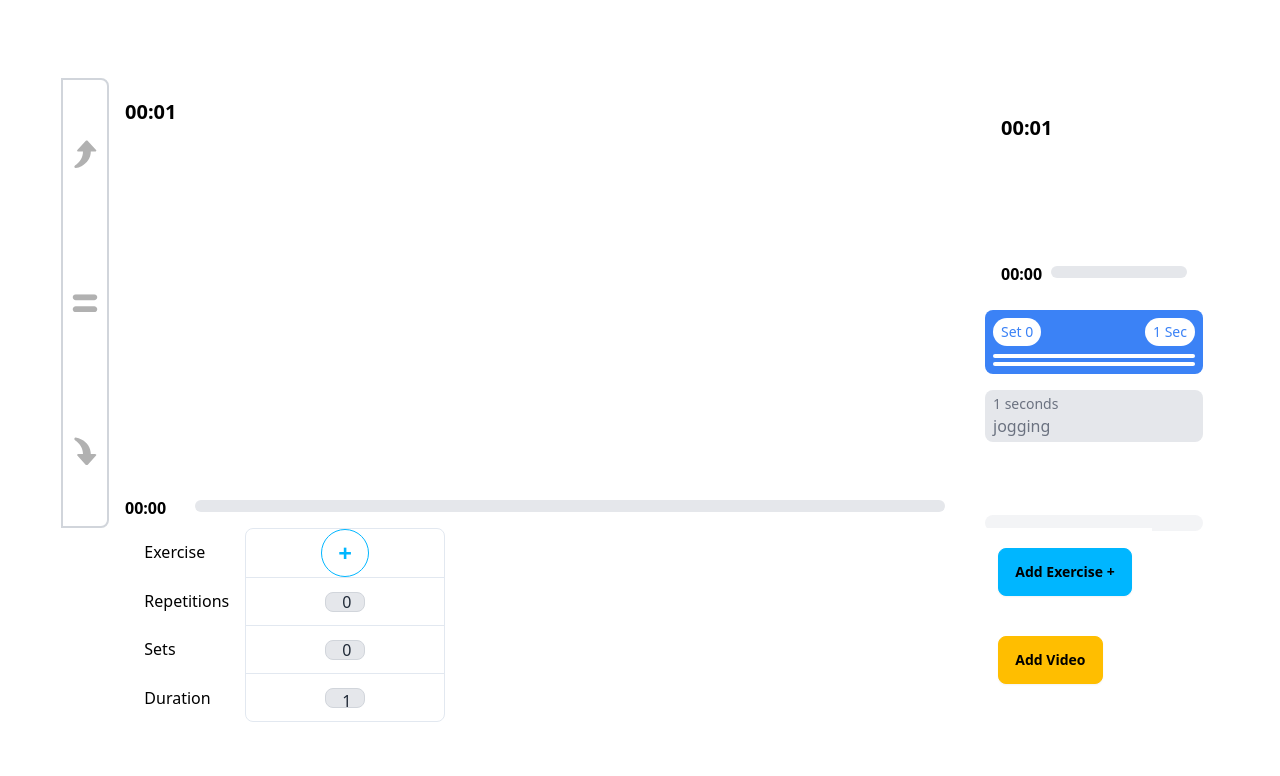
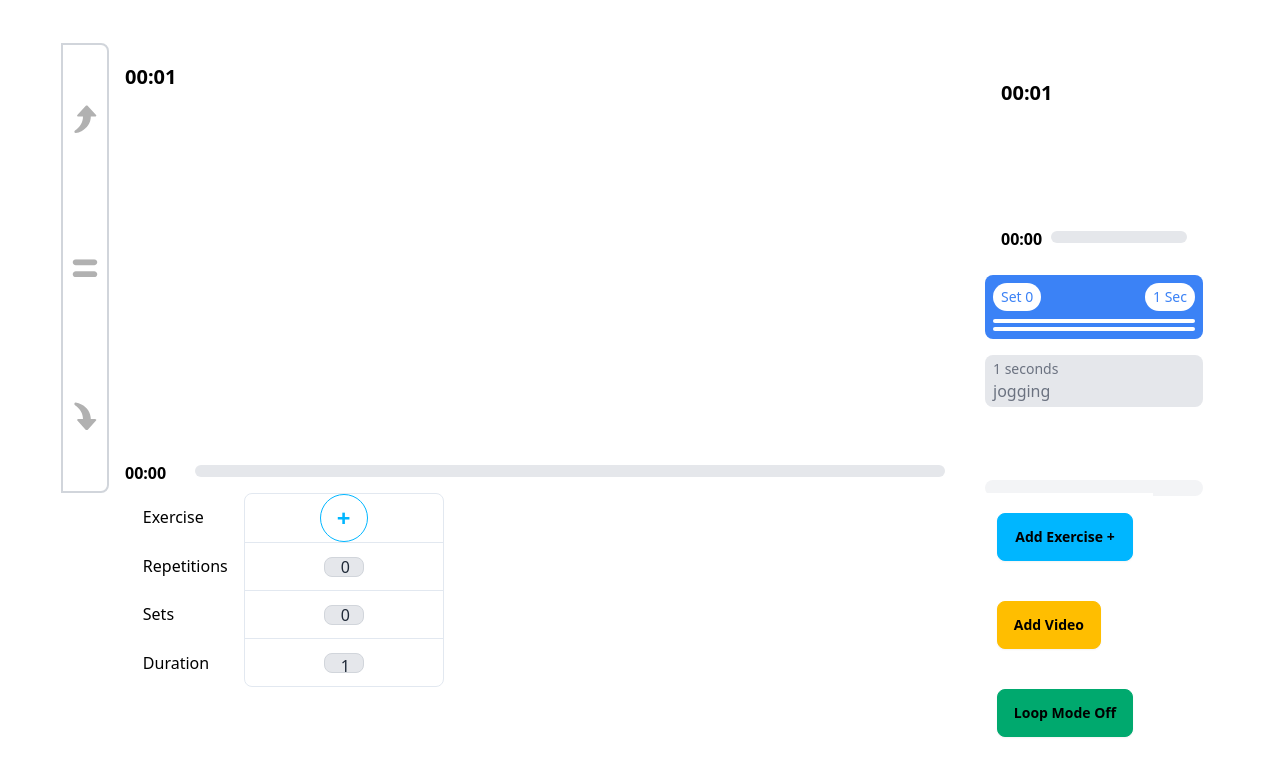
Before and after one commit to screenl/fitext-video-editor, a Next.js app: page / in a window 1280 px wide. Shown: the top 776 px of the page. Built offline with nearby package versions, Linux system fonts and the light colour scheme.

Commit message:
added loop button; progress bar is less jerky

```diff
--- /dev/null
+++ b/src/Components/LoopButton.tsx
@@ -0,0 +1,18 @@
+export default function LoopButton(isLooping: boolean, setLoop: (arg0: boolean) => void){
+
+  return (
+    <div>
+        {(
+            <button
+                className="w-50 btn btn-success m-5"
+                onClick={()=>{setLoop(!isLooping)}}
+            >
+                Loop Mode {isLooping? "On": "Off"}
+                {/*<img src="/assets/button.png" alt="Upload Video Button" />*/}
+                {/*<div style={hoverTextStyle}>Upload</div>*/}
+            </button>
+        )}
+
+    </div>
+);
+}
--- a/src/Components/video_preview.tsx
+++ b/src/Components/video_preview.tsx
@@ -21,6 +21,7 @@ export function videoPreview(
           height="100%"
           url={url ?? ""}
           playing={state.playing}
+          progressInterval={10}
           onProgress={(statep: OnProgressProps) => {
             setstate({ ...state, progress: statep.playedSeconds });
           }}
--- a/src/app/page.tsx
+++ b/src/app/page.tsx
@@ -8,6 +8,7 @@ import VideoUploadButton from "~/Components/VideoUploadButton";
 import AddExerciseButton from "~/Components/AddExerciseButton";
 import PortraitView from "~/Components/PortraitView";
 import { number } from "zod";
+import LoopButton from "~/Components/LoopButton";
 
 interface MobilePreviewProps {
   videoUrl: string | null;
@@ -95,6 +96,8 @@ export default function HomePage() {
     handleCurrentPlaying();
   }, [vs.progress, vs.playing]);
 
+  const [isLooping, setLoop] = useState(false);
+
   // The state that monitors the current box
   const [currentPlaying, setCurrentPlaying] = useState<number>(0);
   const handleCurrentPlaying = () => {
@@ -172,6 +175,7 @@ export default function HomePage() {
           <div className="flex flex-col overflow-hidden bg-white">
             <AddExerciseButton addExercise={addExercise} />
             <VideoUploadButton onVideoUpload={setVideoUrl} />
+            {LoopButton(isLooping,setLoop)}
           </div>
         </div>
       </div>
```
